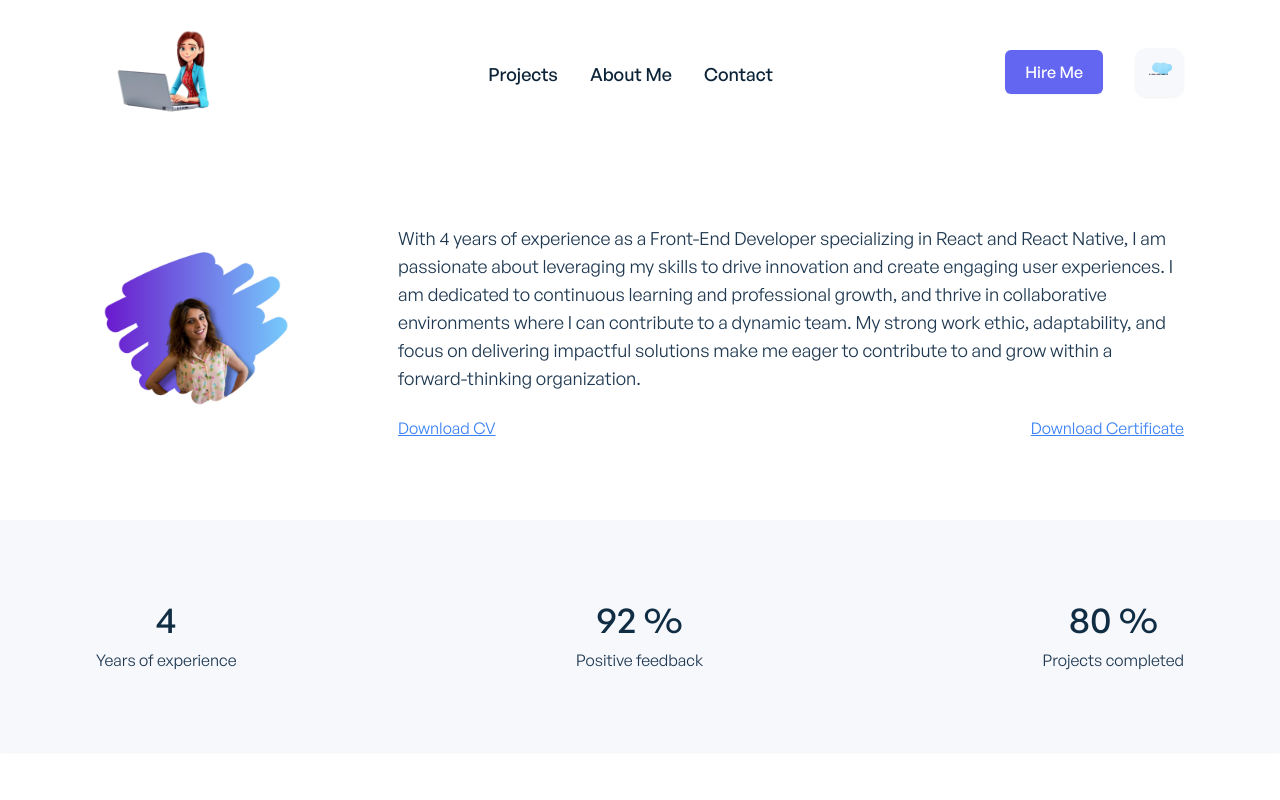
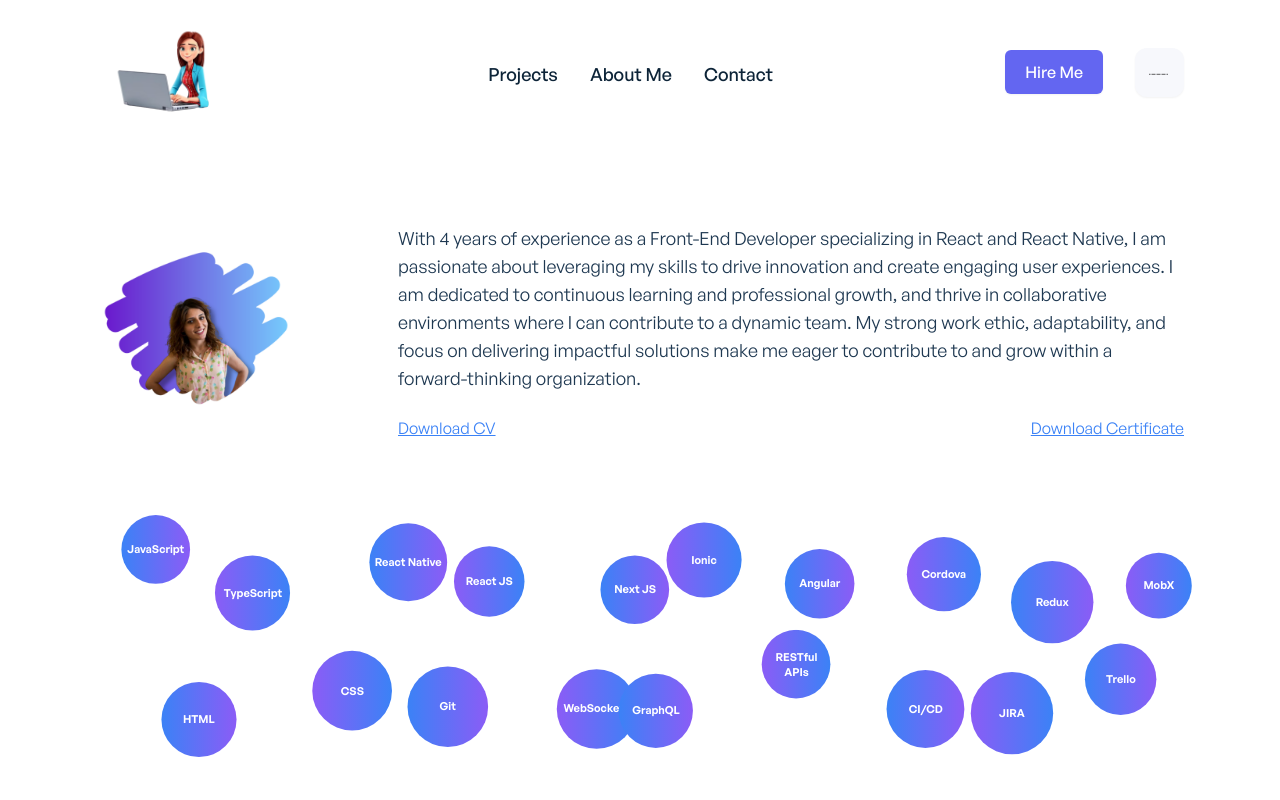
Before and after one commit to gayanegrig/gayanegrigcv.io, a Next.js app: page /about in a window 1280 px wide. Shown: the top 800 px of the page. Built offline with nearby package versions, Linux system fonts and the light colour scheme.

Commit message:
Fix deployment issues and update UI design

```diff
--- /dev/null
+++ b/components/about/AboutMyTech.jsx
@@ -0,0 +1,33 @@
+import { skills } from "../../pages/api/hello";
+
+export default function TechnologiesTools()
+{
+    return (
+        <div className="ccr_buble p-12  mx-auto">
+            <ul className="flex flex-wrap justify-center relative list-none p-0 m-0 h-full w-full animate-fade-in">
+                {skills.map((skill, index) =>
+                {
+                    const size = Math.floor(Math.random() * (90 - 70 + 1)) + 70;
+                    const top = Math.random() * 80;
+                    const left = Math.random() * 90;
+                    const gradientClass = index % 2 === 0 ? "bg-gradient-to-r from-blue-500 to-violet-500" : "bg-gradient-to-r from-violet-500 to-blue-500";
+
+                    return (
+                        <li key={index} className="relative m-4 animate-pulse-odd ">
+                            <div
+                                style={{
+                                    width: `${size}px`,
+                                    height: `${size}px`,
+                                    top: `${top}%`,
+                                    left: `${left}%`,
+                                }}
+                                className={`${gradientClass} relative text-xs	text-white text-center font-semibold capitalize rounded-full flex items-center justify-center h-[100px] w-[100px] transform transition-all ease-in-out duration-400 hover:scale-125 hover:opacity-90 z-10 hover:animate-pulse `}>
+                                {skill}
+                            </div>
+                        </li>
+                    )
+                })}
+            </ul>
+        </div>
+    );
+}
--- a/components/contact/ContactForm.jsx
+++ b/components/contact/ContactForm.jsx
@@ -17,36 +17,42 @@ function ContactForm()
 		setFormData((prev) => ({ ...prev, [name]: value }));
 	};
 
-	const handleSubmit = async (e) =>
+	async function handleSubmit(event)
 	{
-		e.preventDefault();
-		const url = "/api/contact";
+		event.preventDefault();
 
-		const res = await fetch(url, {
-			method: 'POST',
+		const data = {
+			name: event.target.name.value,
+			email: event.target.email.value,
+			message: event.target.message.value,
+		};
+
+		const url = "/api/contact/route";
+		const response = await fetch(url, {
+			method: "POST",
 			headers: {
-				'Content-Type': 'application/json',
+				"Content-Type": "application/json",
 				Accept: "application/json",
 			},
-			body: JSON.stringify(formData),
+			body: JSON.stringify(data),
 		});
-		console.log('res', res);
-		if (res.ok)
+		if (response.ok)
 		{
-			alert('Message sent successfully!');
-			setFormData({ name: '', email: '', subject: '', message: '' });
+			alert("Message sent successfully");
+			//reset the form
+			event.target.name.value = "";
+			event.target.email.value = "";
+			event.target.message.value = "";
 		} else
 		{
-			alert('Failed to send message.');
+			alert("Error sending message");
 		}
-	};
-
+	}
 	return (
 		<div className="w-full lg:w-1/2">
 			<div className="leading-loose">
 				<form
-					onSubmit={handleSubmit}
-					className="max-w-xl m-4 p-6 sm:p-10 bg-secondary-light dark:bg-secondary-dark rounded-xl shadow-xl text-left"
+					onSubmit={handleSubmit} className="max-w-xl m-4 p-6 sm:p-10 bg-secondary-light dark:bg-secondary-dark rounded-xl shadow-xl text-left"
 				>
 					<p className="font-general-medium text-primary-dark dark:text-primary-light text-2xl mb-8">
 						Contact Form
@@ -106,11 +112,13 @@ function ContactForm()
 					</div>
 
 					<div className="mt-6">
-						<Button
-							title="Send Message"
-							type="submit"
-							aria-label="Send Message"
-						/>
+						<span className="font-general-medium  px-7 py-4 text-white text-center font-medium tracking-wider bg-indigo-500 hover:bg-indigo-600 focus:ring-1 focus:ring-indigo-900 rounded-lg mt-6 duration-500">
+							<Button
+								title="Send Message"
+								type="submit"
+								aria-label="Send Message"
+							/>
+						</span>
 					</div>
 				</form>
 			</div>
--- a/components/shared/AppHeader.jsx
+++ b/components/shared/AppHeader.jsx
@@ -73,12 +73,7 @@ function AppHeader()
 						aria-label="Theme Switcher"
 						className="block sm:hidden ml-0 bg-primary-light dark:bg-ternary-dark p-3 shadow-sm rounded-xl cursor-pointer"
 					>
-						{/* {activeTheme === 'dark' ? (
-							<FiMoon className="text-ternary-dark hover:text-gray-400 dark:text-ternary-light dark:hover:text-primary-light text-xl" />
-						) : (
-							<FiSun className="text-gray-200 hover:text-gray-50 text-xl" />
-						)} */}
-						<SunAnimation />
+						{activeTheme === 'dark' ? <CloudAnimation /> : <SunAnimation />}
 
 					</div>
 
@@ -180,10 +175,6 @@ function AppHeader()
 						aria-label="Theme Switcher"
 						className="ml-8 bg-primary-light dark:bg-ternary-dark p-3 shadow-sm rounded-xl cursor-pointer"
 					>
-						{/* {activeTheme === 'dark' ? (
-<SunAnimation />						) : (
-<CloudAnimation />						)} */}
-						{/* <SunAnimation /> */}
 						{activeTheme === 'dark' ? <CloudAnimation /> : <SunAnimation />}
 
 					</div>
--- a/package.json
+++ b/package.json
@@ -23,6 +23,7 @@
   },
   "devDependencies": {
     "@types/node": "^20",
+    "@types/nodemailer": "^6.4.16",
     "@types/react": "^18",
     "@types/react-dom": "^18",
     "eslint": "^8",
--- a/pages/about.jsx
+++ b/pages/about.jsx
@@ -3,8 +3,10 @@ import AboutClients from '../components/about/AboutClients';
 import AboutCounter from '../components/about/AboutCounter';
 import AboutMeBio from '../components/about/AboutMeBio';
 import PagesMetaHead from '../components/PagesMetaHead';
+import TechnologiesTools from '../components/about/AboutMyTech';
 
-function about() {
+function about()
+{
 	return (
 		<div>
 			<PagesMetaHead title="About Me" />
@@ -17,7 +19,7 @@ function about() {
 			>
 				<AboutMeBio />
 			</motion.div>
-
+			<TechnologiesTools />
 			{/** Counter without paddings */}
 			<motion.div
 				initial={{ opacity: 0 }}
--- a/pages/api/contact.js
+++ b/pages/api/contact/route.js
@@ -1,37 +1,41 @@
 import nodemailer from "nodemailer";
 
 export async function POST(request) {
+  const username = "nin.dash@mail.ru";
+  const password = "M4jmB4qWiC7rymsiDZT0";
+  const myEmail = "gayane.grigoryan.93.gg@gmail.com";
   try {
     const body = await request.json();
+
     const { name, email, message } = body;
 
     if (!name || !email || !message) {
-      return new Response("Missing name, email, or message", { status: 400 });
+      return new Response("Missing name, email, or message", { status: 301 });
     }
 
     const transporter = nodemailer.createTransport({
-      host: "smtp.mail.ru",
+      host: "mail.ru",
       port: 587,
       tls: {
         rejectUnauthorized: true,
         minVersion: "TLSv1.2",
       },
       auth: {
-        user: process.env.username,
-        pass: process.env.password,
+        user: username,
+        pass: password,
       },
     });
 
-    // Send the email
-    await transporter.sendMail({
-      from: process.env.username,
-      to: process.env.myEmail,
+    // eslint-disable-next-line @typescript-eslint/no-unused-vars
+    const mail = await transporter.sendMail({
+      from: username,
+      to: myEmail,
       replyTo: email,
       subject: `Website activity from ${email}`,
       html: `
-        <p>Name: ${name}</p>
-        <p>Email: ${email}</p>
-        <p>Message: ${message}</p>
+        <p>Name: ${name} </p>
+        <p>Email: ${email} </p>
+        <p>Message: ${message} </p>
       `,
     });
 
@@ -41,6 +45,6 @@ export async function POST(request) {
     );
   } catch (error) {
     console.error("Error sending mail:", error);
-    return new Response("Error sending email", { status: 500 });
+    return new Response("Error sending email error 500", { status: 500 });
   }
 }
--- a/pages/api/hello.js
+++ b/pages/api/hello.js
@@ -1,5 +1,7 @@
 // Next.js API route support: https://nextjs.org/docs/api-routes/introduction
 import { v4 as uuidv4 } from "uuid";
+import { FiPhone, FiMapPin, FiMail } from "react-icons/fi";
+
 import {
   webMockup,
   webMockup1,
@@ -12,7 +14,6 @@ import {
   webProject2,
   mobileProject2,
 } from "../../public/images/assets.images";
-import { FiPhone, FiMapPin, FiMail } from "react-icons/fi";
 
 export const projectsData = [
   {
@@ -761,7 +762,27 @@ export const contacts = [
     icon: <FiPhone />,
   },
 ];
-
+export const skills = [
+  'JavaScript',
+  'TypeScript',
+  'React Native',
+  'React JS',
+  'Next JS',
+  'Ionic',
+  'Angular',
+  'Cordova',
+  'Redux',
+  'MobX',
+  'HTML',
+  'CSS',
+  'Git',
+  'WebSockets',
+  'GraphQL',
+  'RESTful APIs',
+  'CI/CD',
+  'JIRA',
+  'Trello',
+];
 export default function handler(req, res) {
   res.status(200).json(projectsData);
 }
--- a/tailwind.config.ts
+++ b/tailwind.config.ts
@@ -26,15 +26,50 @@ module.exports = {
           "2xl": "8rem",
         },
       },
-      // animation: {
-      //   run: "run 0.675s steps(6) infinite",
-      // },
-      // keyframes: {
-      //   run: {
-      //     to: { backgroundPosition: "-1536px 0" },
-      //   },
-      // },
+      keyframes: {
+        ccrm: {
+          "0%": { opacity: "0", top: "-1000px" },
+          "100%": { opacity: "1", top: "0" },
+        },
+        ccra: {
+          "0%": { transform: "scale(1.1)" },
+          "25%": { transform: "scale(1)" },
+          "50%": { transform: "scale(0.9)" },
+          "75%": { transform: "scale(1)" },
+          "100%": { transform: "scale(1.1)" },
+        },
+        ccrb: {
+          "0%": { bottom: "5px" },
+          "25%": { bottom: "0px" },
+          "50%": { bottom: "3px" },
+          "75%": { bottom: "2px" },
+          "100%": { bottom: "0px" },
+        },
+        pulse: {
+          "0%": {
+            boxShadow: "0 0 0 0 rgba(139, 92, 246, 0.9)",
+            borderRadius: "50%",
+            transform: "scale(1.1)",
+          },
+          "100%": {
+            boxShadow: "0 0 0 45px rgba(139, 92, 246, 0)",
+            borderRadius: "50%",
+            transform: "scale(1.1)",
+          },
+        },
+      },
+      animation: {
+        "fade-in": "ccrm 0.9s ease-in-out",
+        "pulse-odd": "ccra 4s linear infinite",
+        "pulse-even": "ccrb 3s ease-in-out infinite",
+        pulse: "pulse 1.25s infinite cubic-bezier(0.66, 0, 0, 1)",
+      },
+      spacing: {
+        bubble: "150px",
+      },
     },
   },
   plugins: [require("@tailwindcss/forms")],
 };
+
+// tailwind.config.js
```
Also changed, not shown: tsconfig.json (+6 -1 lines), 1 other file (tests, documents, lock files or other folders).
